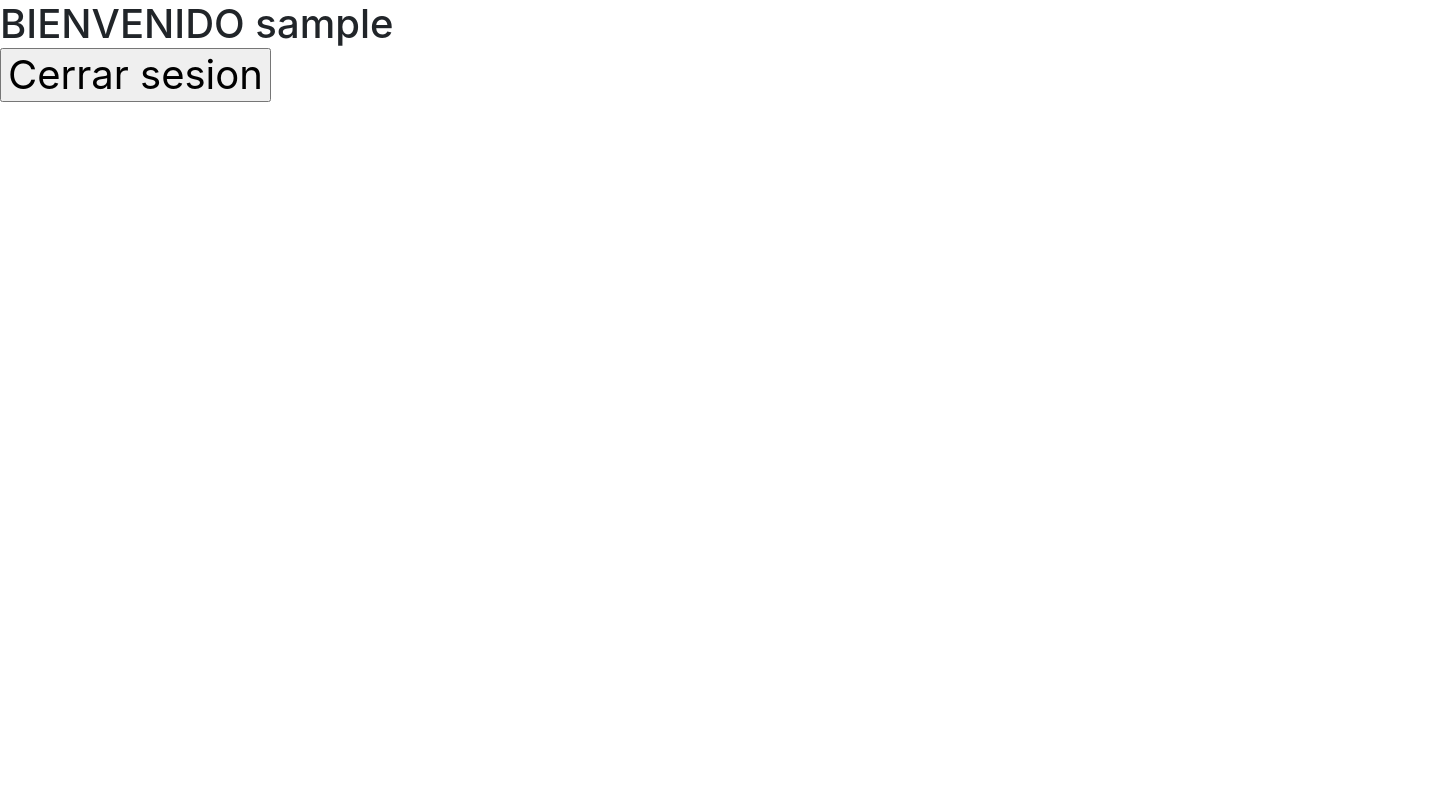
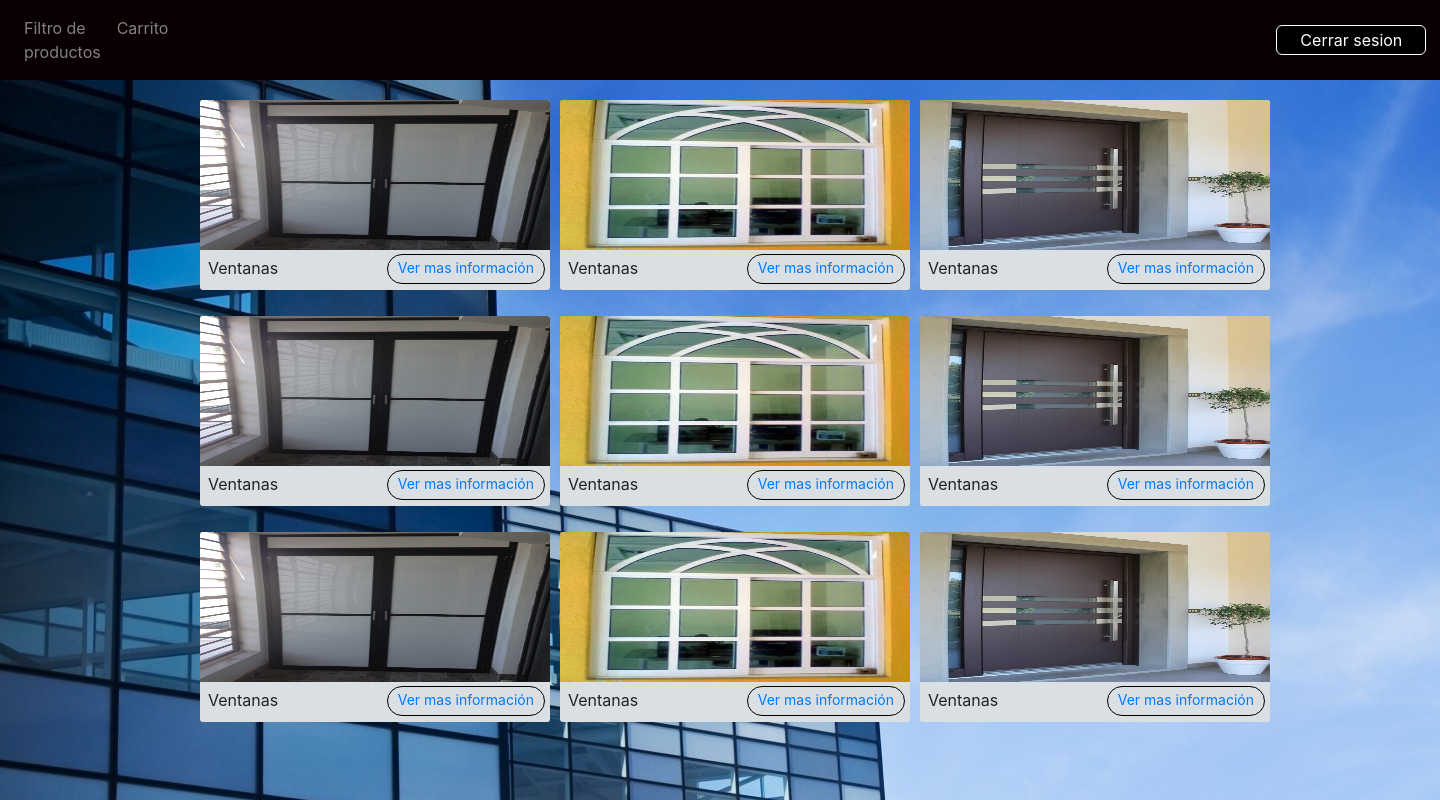
Before and after one commit to Vidal20/frameworks, a PHP site: page /usuario.php in a window 1440 px wide. Run offline with PHP 8.4, Linux system fonts and the light colour scheme; the visitor is signed in with stand-in values (Sample User, id 1).

Commit message:
Actualizacion de las imagenes de la pagina principal, correccion de la barra de navegacion y se agregaron mas estilos para las imagenes

```diff
--- a/Logueo/nav.php
+++ b/Logueo/nav.php
@@ -18,7 +18,7 @@
     </ul>
     <form class="form-inline my-2 my-lg-0">
         <button type="button"  data-toggle="modal" data-target="#registro" class="register mr-sm-2">REGISTRAR</button>
-        <button type="button" data-toggle="modal" data-target="#login" class="login">LOGIN</button>
+        <button type="button" data-toggle="modal" data-target="#login" class="register mr-sm-2">LOGIN</button>
       </form>
   </div>
 </nav>
--- a/assets/css/style.css
+++ b/assets/css/style.css
@@ -4,6 +4,10 @@
 }
 .box-inicio{
     background-color: #000000;
+}
+
+input.register{
+    margin-left: 1100px;
 }
 
 .uno{
@@ -1791,3 +1795,91 @@ a.shortcut-tiles {
     font-weight: 600;
     margin-top: -50px;
 }
+
+.container-user {
+    position: relative;
+    top: 20px;
+    width: 90%;
+    height: auto;
+    margin: auto;
+}
+
+.container-user .list-image-user {
+    display: flex;
+    flex-wrap: wrap;
+    justify-content: center;
+}
+
+.container-user .list-image-user li {
+    margin-right: 10px;
+    margin-bottom: 10px;
+    list-style: none;
+}
+
+.container-user .list-image-user li .container__img {
+    position: relative;
+    width: 350px;
+    height: 190px;
+    background: #dadfe3;
+    border-radius: 3px;
+}
+
+.container-user .list-image-user li .container__img img {
+    position: relative;
+    width: 350px;
+    height: 150px;
+    border-top-right-radius: 3px;
+    border-top-left-radius: 3px;
+}
+
+.container-user .list-image-user li .container__img .informacion {
+    position: absolute;
+    bottom: 0;
+    width: 100%;
+    height: 40px;
+    display: flex;
+    align-items: center;
+}
+
+.container-user .list-image-user li .container__img .informacion .nombre_img {
+    font-size: 16px;
+    margin-left: 8px;
+    margin-top: 12px;
+}
+
+.container-user .list-image-user li .container__img .informacion .view_informacion {
+    position: absolute;
+    right: 5px;
+    top: 4px;
+    display: block;
+    padding: 7px 10px;
+    height: 30px;
+    line-height: 12px;
+    width: auto;
+    font-size: 14px;
+    border-radius: 40px;
+    border: 1px solid#000000;
+
+}
+
+.carrusel{
+    margin-left: 90px;
+}
+
+.text-in{
+
+    font-size: 25px;
+    font-weight: 400;
+    color: #FFFFFF;
+
+
+
+
+    text-align: center;
+    display: flex;
+    justify-content: center;
+    align-items: center;
+    border-radius: 15px;
+
+
+}
--- a/barranav.php
+++ b/barranav.php
@@ -5,13 +5,13 @@
   <div class="collapse navbar-collapse" id="navbarTogglerDemo01">
     <ul class="navbar-nav mr-auto mt-2 mt-lg-0">
       <li class="nav-item ">
-        <a class="nav-link" href="">Quienes Somos?</a>
+        <a class="nav-link" href="">Filtro de productos</a>
       </li>
       <li class="nav-item">
-        <a class="nav-link" href="">Contacto</a>
+        <a class="nav-link" href="">Carrito</a>
       </li>
       <form action='Logueo/salir.php' class="form-inline my-2 my-lg-0">
-	<input type="submit" name="sesionDestroy" value="Cerrar sesion"/>
+	<input class="register mr-sm-2" type="submit" name="sesionDestroy" value="Cerrar sesion"/>
 </form>
     </ul>
   </div>
--- a/usuario.php
+++ b/usuario.php
@@ -5,10 +5,10 @@ $usuario = $_SESSION['username'];
 if(!isset($usuario)){
 	header("location: index.php");
 }else{
-echo "<h1>BIENVENIDO $usuario</h1<>";
 echo "<title>$usuario</title>";
 }
 ?>
+
 <!DOCTYPE html>
 <html>
 <head>
@@ -16,14 +16,120 @@ echo "<title>$usuario</title>";
 	<meta name="viewport" content="width=device-width, initial-scale=1.0">
 	<meta http-equiv="X-UA-Compatible" content="ie=edge">
 	<link rel="stylesheet" href="https://stackpath.bootstrapcdn.com/bootstrap/4.4.1/css/bootstrap.min.css" integrity="sha384-Vkoo8x4CGsO3+Hhxv8T/Q5PaXtkKtu6ug5TOeNV6gBiFeWPGFN9MuhOf23Q9Ifjh" crossorigin="anonymous">
+	<link rel="stylesheet" href="assets/css/style.css">
 </head>
-<body>
+<?php
+include("barranav.php")
+?>
+<body background="resources/back-contacto.jpg">
 
-<form action='Logueo/salir.php'>
-	<input type="submit" name="sesionDestroy" value="Cerrar sesion"/>
-</form>
+
 </body>
+
+
     <script src="https://code.jquery.com/jquery-3.4.1.slim.min.js" integrity="sha384-J6qa4849blE2+poT4WnyKhv5vZF5SrPo0iEjwBvKU7imGFAV0wwj1yYfoRSJoZ+n" crossorigin="anonymous"></script>
 	<script src="https://cdn.jsdelivr.net/npm/popper.js@1.16.0/dist/umd/popper.min.js" integrity="sha384-Q6E9RHvbIyZFJoft+2mJbHaEWldlvI9IOYy5n3zV9zzTtmI3UksdQRVvoxMfooAo" crossorigin="anonymous"></script>
 	<script src="https://stackpath.bootstrapcdn.com/bootstrap/4.4.1/js/bootstrap.min.js" integrity="sha384-wfSDF2E50Y2D1uUdj0O3uMBJnjuUD4Ih7YwaYd1iqfktj0Uod8GCExl3Og8ifwB6" crossorigin="anonymous"></script>
+
+	<div class="container-user">
+
+		<ul class="list-image-user">
+			<li>
+				<div class="container__img">
+					<img src="resources/12.jpg" alt="" class="img__">
+						<div class="informacion">
+							<p class="nombre_img">Ventanas</p>
+							<a href="" class="view_informacion">Ver mas información</a>
+						</div>
+				</div>
+			</li>
+
+			<li>
+				<div class="container__img">
+					<img src="resources/ventana-14347_14347.jpg" alt="" class="img__">
+						<div class="informacion">
+							<p class="nombre_img">Ventanas</p>
+							<a href="" class="view_informacion">Ver mas información</a>
+						</div>
+				</div>
+			</li>
+
+			<li>
+				<div class="container__img">
+					<img src="resources/Puertas-de-aluminio-10.jpg" alt="" class="img__">
+						<div class="informacion">
+							<p class="nombre_img">Ventanas</p>
+							<a href="" class="view_informacion">Ver mas información</a>
+						</div>
+				</div>
+			</li>
+		</ul>
+
+		<ul class="list-image-user">
+			<li>
+				<div class="container__img">
+					<img src="resources/12.jpg" alt="" class="img__">
+						<div class="informacion">
+							<p class="nombre_img">Ventanas</p>
+							<a href="" class="view_informacion">Ver mas información</a>
+						</div>
+				</div>
+			</li>
+
+			<li>
+				<div class="container__img">
+					<img src="resources/ventana-14347_14347.jpg" alt="" class="img__">
+						<div class="informacion">
+							<p class="nombre_img">Ventanas</p>
+							<a href="" class="view_informacion">Ver mas información</a>
+						</div>
+				</div>
+			</li>
+
+			<li>
+				<div class="container__img">
+					<img src="resources/Puertas-de-aluminio-10.jpg" alt="" class="img__">
+						<div class="informacion">
+							<p class="nombre_img">Ventanas</p>
+							<a href="" class="view_informacion">Ver mas información</a>
+						</div>
+				</div>
+			</li>
+		</ul>
+
+		<ul class="list-image-user">
+			<li>
+				<div class="container__img">
+					<img src="resources/12.jpg" alt="" class="img__">
+						<div class="informacion">
+							<p class="nombre_img">Ventanas</p>
+							<a href="" class="view_informacion">Ver mas información</a>
+						</div>
+				</div>
+			</li>
+
+			<li>
+				<div class="container__img">
+					<img src="resources/ventana-14347_14347.jpg" alt="" class="img__">
+						<div class="informacion">
+							<p class="nombre_img">Ventanas</p>
+							<a href="" class="view_informacion">Ver mas información</a>
+						</div>
+				</div>
+			</li>
+
+			<li>
+				<div class="container__img">
+					<img src="resources/Puertas-de-aluminio-10.jpg" alt="" class="img__">
+						<div class="informacion">
+							<p class="nombre_img">Ventanas</p>
+							<a href="" class="view_informacion">Ver mas información</a>
+						</div>
+				</div>
+			</li>
+		</ul>
+	</div>
+
+
+
 </html>
```
Also changed, not shown: index.php (+7 -3 lines).
